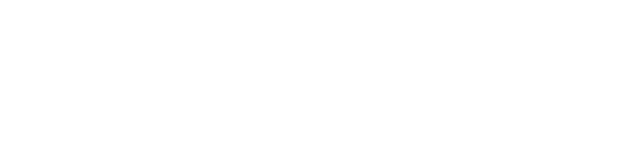
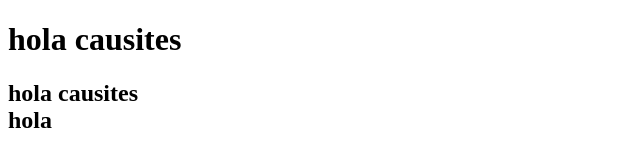
Before and after one commit to TioSniperxD/Lab2, a plain HTML site: page index.html in a window 1280 px wide. Shown: the whole page, without its empty margins (0-640 px from the left). Drawn offline with Linux system fonts and the light colour scheme.

Commit message:
commit rama

```diff
--- a/index.html
+++ b/index.html
@@ -6,6 +6,11 @@
     <title>Document</title>
 </head>
 <body>
-    <div></div>
+    <h1>
+        hola causites
+    </h1>
+    <h2>
+        hola causites
+    <div>hola</div>
 </body>
 </html>
```
Also changed, not shown: 1 other file.
